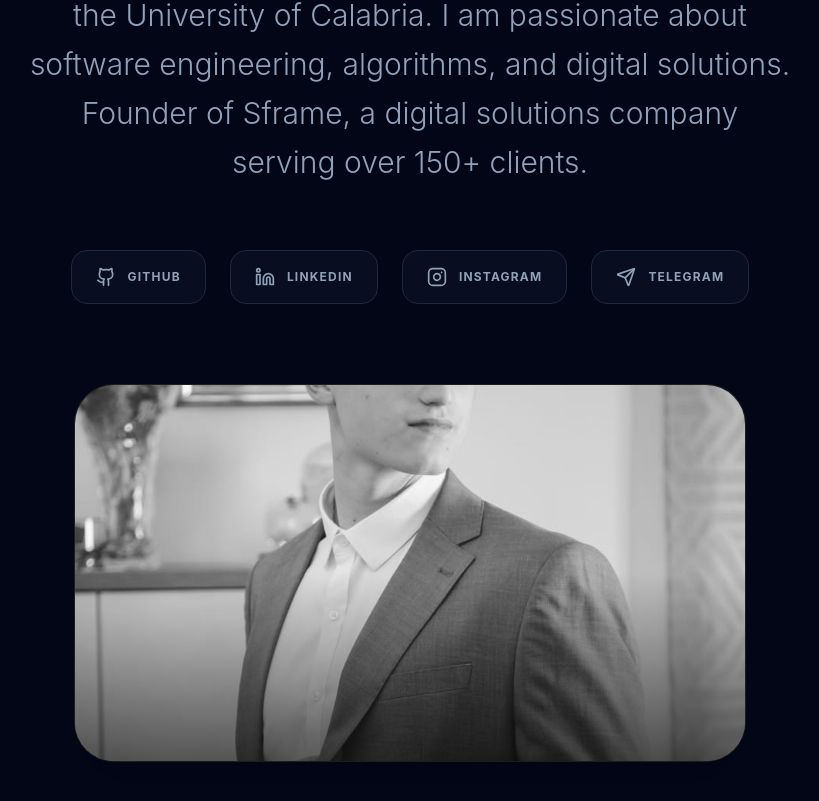
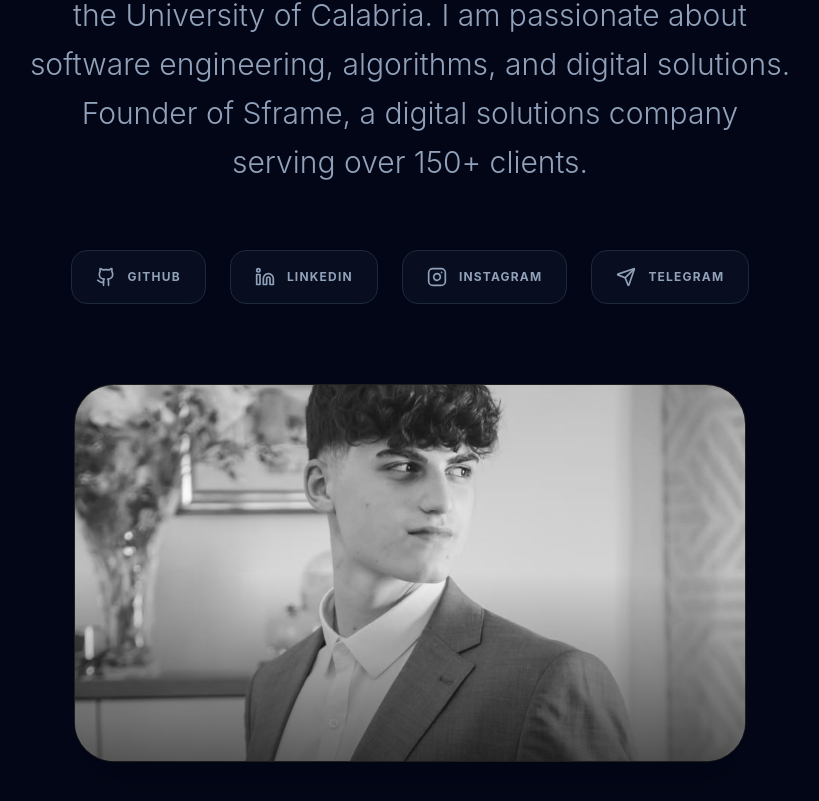
Before and after one commit to Marco71915/Marco-Scarpelli-Website, a React (Vite) app: page / in a window 1280 px wide. Shown: the part 379-1180 px from the top of the page, without its empty margins (230-1049 px from the left). Built offline with nearby package versions, Linux system fonts and the light colour scheme.

Commit message:
Update App.tsx

```diff
--- a/src/App.tsx
+++ b/src/App.tsx
@@ -180,7 +180,7 @@ export default function App() {
                   <img
                     src={marcoscarpelli}
                     alt={PERSONAL_INFO.name}
-                    referrerPolicy="no-referrer"
+                    style={{ objectPosition: '50% 15%' }}  // 50% = centro orizzontale, 15% = vicino alla cima
                     className="w-full h-full object-cover scale-105 group-hover:scale-100 transition-transform duration-1000"
                   />
                   <div className="absolute inset-0 bg-gradient-to-t from-[#020617] via-transparent to-transparent opacity-60" />
```
